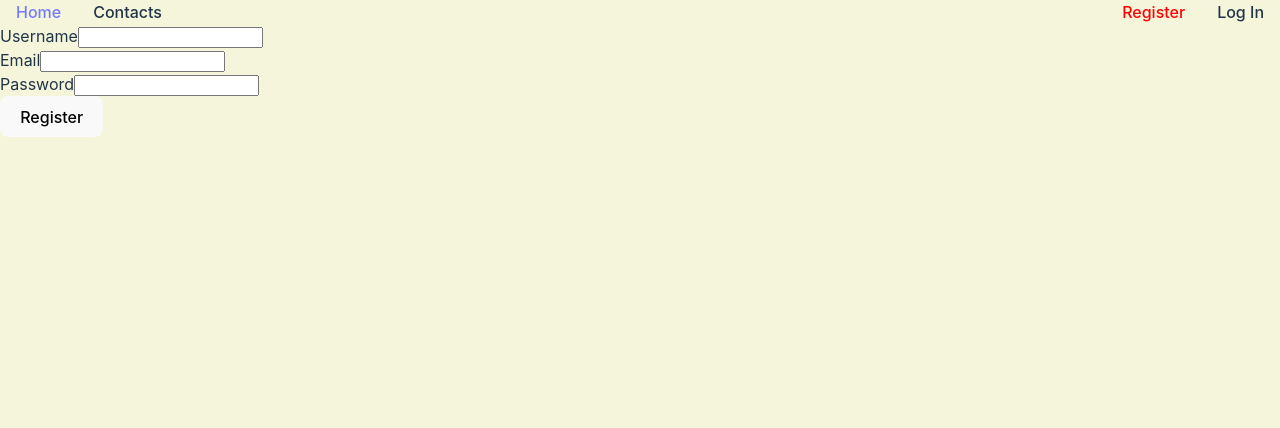
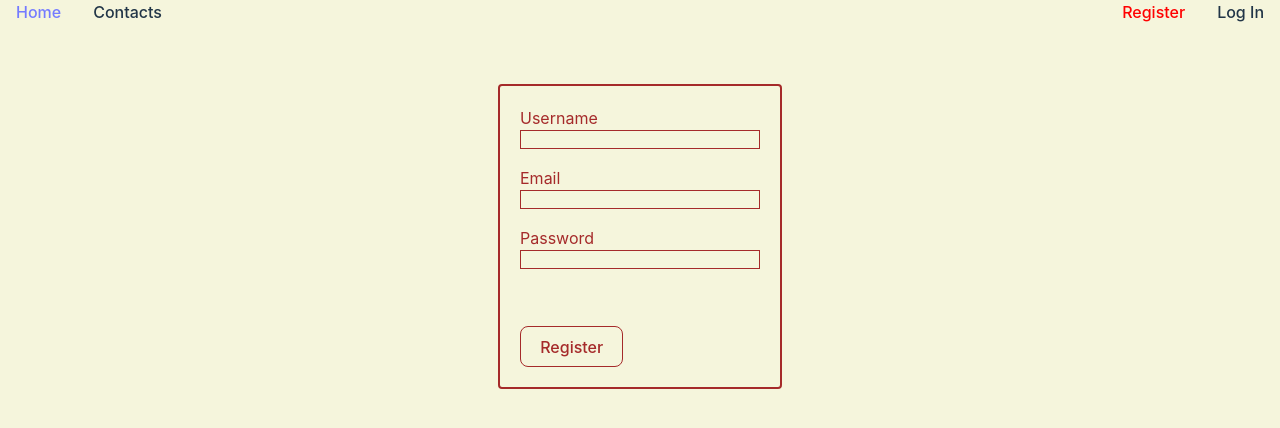
Before and after one commit to Tatianadardik44/goit-react-hw-08, a React (Vite) app: page /register in a window 1280 px wide. Shown: the top 428 px of the page. Built offline with nearby package versions, Linux system fonts and the light colour scheme.

Commit message:
style-form-register

```diff
--- a/src/components/RegistrationForm/RegistrationForm.jsx
+++ b/src/components/RegistrationForm/RegistrationForm.jsx
@@ -1,7 +1,7 @@
 import { Field, Form, Formik } from "formik"
 import { useId } from "react";
 import * as Yup from "yup";
-
+import css from "./RegistrationForm.module.css"
 const FeedbackSchema = Yup.object().shape({
     name: Yup.string()
      .min(3, 'Too Short!')
@@ -31,22 +31,22 @@ const RegistrationForm = () => {
          actions.resetForm();
     }
     return (
-        <div>
+        <div className={css.form}>
             <Formik initialValues={initialValues} onSubmit={handleSubmit} validationSchema={FeedbackSchema}>
-                <Form>
-                    <div>
+                <Form className={css.formBox}>
+                    <div className={css.input}>
                         <label htmlFor={nameId}>Username</label>
-                        <Field type="text" name="name" id={nameId}></Field>
+                        <Field type="text" name="name" id={nameId} className={css.inputBackground}></Field>
                     </div>
-                    <div>
+                    <div className={css.input}>
                         <label htmlFor={emailId}>Email</label>
-                        <Field type="text" name="email" id={emailId}></Field>
+                        <Field type="text" name="email" id={emailId} className={css.inputBackground}></Field>
                     </div>
-                     <div>
+                     <div className={css.input}>
                         <label htmlFor={passwordId}>Password</label>
-                        <Field type="text" name="password" id={passwordId}></Field>
+                        <Field type="text" name="password" id={passwordId} className={css.inputBackground}></Field>
                     </div>
-                    <button type="submit">Register</button>
+                    <button type="submit" className={css.btn}>Register</button>
                 </Form>
             </Formik>
         </div>
--- a/src/components/RegistrationForm/RegistrationForm.module.css
+++ b/src/components/RegistrationForm/RegistrationForm.module.css
@@ -0,0 +1,32 @@
+.form {
+  display: flex;
+  justify-content: center;
+  margin-top: 60px;
+}
+.input {
+  display: flex;
+  flex-direction: column;
+  min-width: 240px;
+  min-height: 60px;
+  background-color: beige;
+  color: brown;
+}
+.btn {
+  margin-top: 40px;
+  border: 1px solid brown;
+  background-color: inherit;
+  color: brown;
+}
+.btn:hover {
+  background-color: brown;
+  color: white;
+}
+.formBox {
+  border: 2px solid brown;
+  border-radius: 4px;
+  padding: 20px;
+}
+.inputBackground {
+  background-color: beige;
+  border: 1px solid brown;
+}
```
